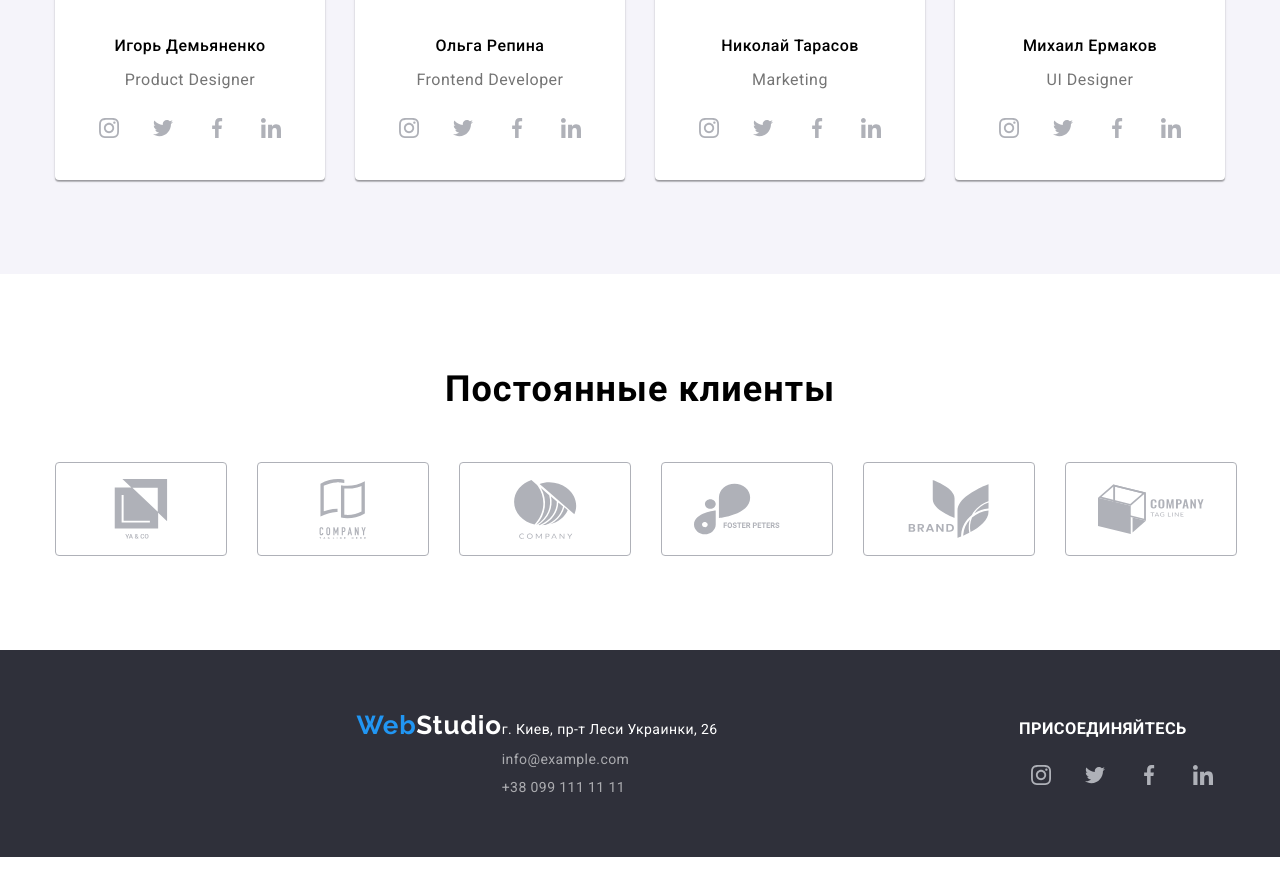
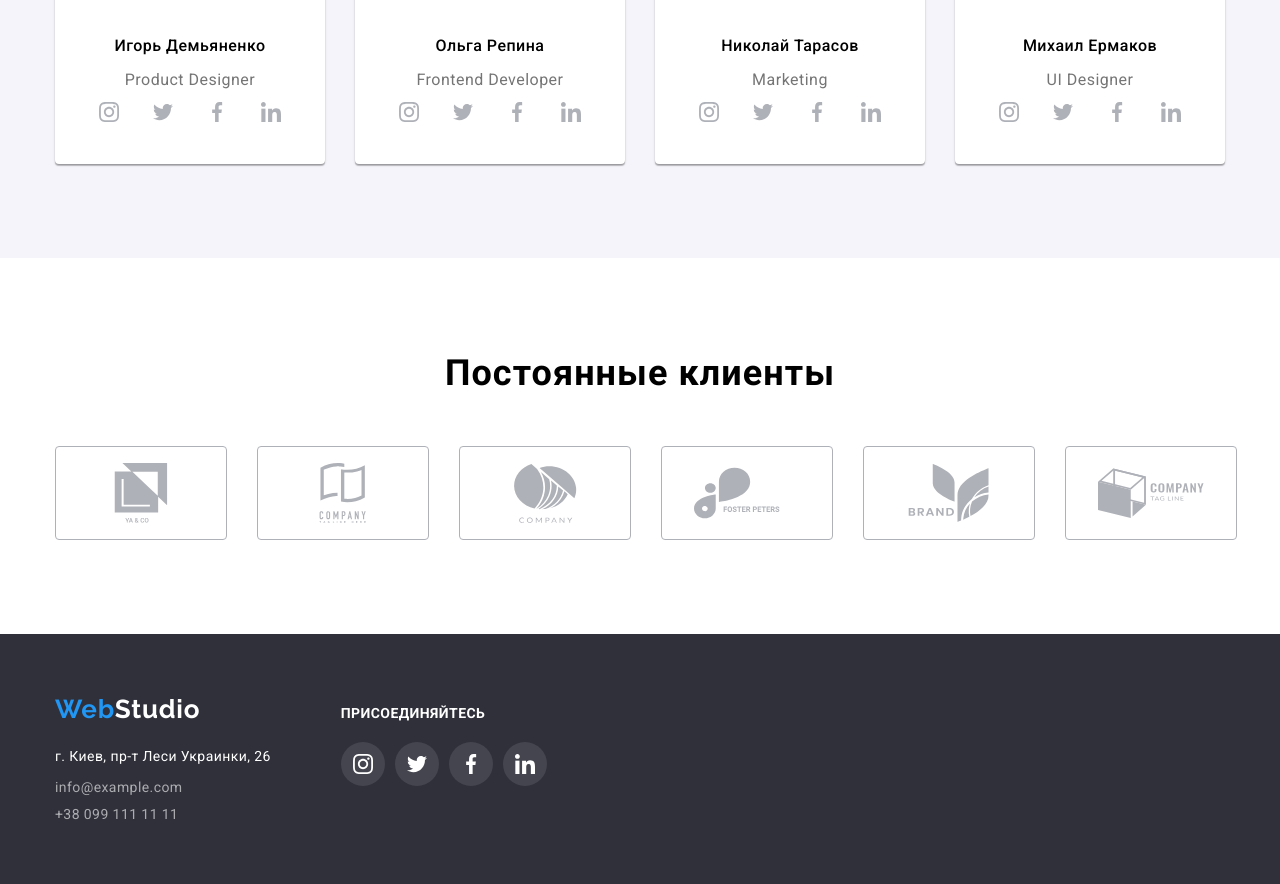
Before and after one commit to V-Full-stack/goit-markup-hw-04, a plain HTML site: page index.html in a window 1280 px wide. Shown: the part 2054-2938 px from the top of the page. Before the commit the page ends 2911 px from the top, so only its background shows below. Drawn offline with nearby package versions, Linux system fonts and the light colour scheme.

Commit message:
Студия-finished

```diff
--- a/CSS/styles.css
+++ b/CSS/styles.css
@@ -353,7 +353,6 @@ color: #2196F3; */
 }
 
 .social-icons {
-  margin-top: 16px;
   margin-left: -10px;
   display: inline-flex;
 }
@@ -371,11 +370,18 @@ color: #2196F3; */
   align-items: center;
   justify-content: center;
   color: #afb1b8;
+  transition: background-color 300ms cubic-bezier(0.4, 0, 0.2, 1),
+    color 300ms cubic-bezier(0.4, 0, 0.2, 1);
 }
 
 .social-icons-svg {
   fill: currentColor;
   transition: fill 300ms cubic-bezier(0.4, 0, 0.2, 1);
+}
+
+.social-icons-link-footer {
+  background: rgba(255, 255, 255, 0.1);
+  color: #ffffff;
 }
 
 .social-icons-link:hover,
@@ -456,6 +462,7 @@ color: #2196F3; */
   border: 1px solid #afb1b8;
   box-sizing: border-box;
   border-radius: 4px;
+  transition: color 250ms cubic-bezier(0.4, 0, 0.2, 1);
 }
 
 .customers-link-list:hover,
@@ -471,7 +478,7 @@ color: #2196F3; */
 /* --- >> Подвал << --- */
 
 footer .container {
-  display: flex;
+  /* display: flex; */
   align-items: baseline;
 }
 
@@ -536,12 +543,17 @@ footer {
 }
 
 .social-title {
+  margin-bottom: 20px;
   font-family: Roboto;
   font-style: normal;
   font-weight: bold;
   font-size: 14px;
-  line-height: 16px;
+  line-height: 1.14;
   letter-spacing: 0.03em;
   text-transform: uppercase;
   color: var(--secondary-title-color);
 }
+
+.social-title-box {
+  margin-left: 70px;
+}
--- a/Portfolio/CSS/styles.css
+++ b/Portfolio/CSS/styles.css
@@ -429,13 +429,19 @@ footer .logo {
 /* присоединяйтесь */
 
 .social-title {
-  margin-left: 70px;
-  font-weight: 700;
+  margin-bottom: 20px;
+  font-family: Roboto;
+  font-style: normal;
+  font-weight: bold;
   font-size: 14px;
-  line-height: 1.17;
+  line-height: 1.14;
   letter-spacing: 0.03em;
   text-transform: uppercase;
   color: var(--alt-title-color);
+}
+
+.social-title-box {
+  margin-left: 70px;
 }
 
 .social-icons {
--- a/index.html
+++ b/index.html
@@ -377,7 +377,7 @@
 <footer>
     <!-- footer-box dark-bg -->
     <div class="footer-container container">
-        <div class="logo-address dark-bg container">
+        <div class="logo-address">
             <a href="/index.html" class="logo list col-logo-footer">
                 <span class="logo-accent">Web</span>Studio</a>
             <address class="address">
@@ -398,11 +398,11 @@
 
           <!-- присоединяйтесь -->
 
-        <div class="social-title soc-container">
-            <h3>присоединяйтесь</h3>
+        <div class="social-title-box">
+            <h3 class="social-title">присоединяйтесь</h3>
             <ul class="social-icons list">
                 <li class="socials-icons-item">
-                    <a href="" class="social-icons-link" target="blank" rel="noopener noreferrer">
+                    <a href="" class="social-icons-link social-icons-link-footer" target="blank" rel="noopener noreferrer">
                         <svg width="20px" height="20px" class="social-icons-svg">
                             <use href="./images/icons.svg/sprite.svg#icon-instagram">
                             </use>
@@ -410,21 +410,21 @@
                     </a>
                 </li>
                 <li class="socials-icons-item">
-                    <a href="" class="social-icons-link" target="blank" rel="noopener noreferrer">
+                    <a href="" class="social-icons-link social-icons-link-footer" target="blank" rel="noopener noreferrer">
                         <svg class="social-icons-svg" width="20px" height="20px">
                             <use href="./images/icons.svg/sprite.svg#icon-twitter"></use>
                         </svg>
                     </a>
                 </li>
                 <li class="socials-icons-item">
-                    <a href="" class="social-icons-link" target="blank" rel="noopener noreferrer">
+                    <a href="" class="social-icons-link social-icons-link-footer" target="blank" rel="noopener noreferrer">
                         <svg class="social-icons-svg" width="20px" height="20px">
                             <use href="./images/icons.svg/sprite.svg#icon-facebook"></use>
                         </svg>
                     </a>
                 </li>
                 <li class="socials-icons-item">
-                    <a href="" class="social-icons-link" target="blank" rel="noopener noreferrer">
+                    <a href="" class="social-icons-link social-icons-link-footer" target="blank" rel="noopener noreferrer">
                         <svg class="social-icons-svg" width="20px" height="20px">
                             <use href="./images/icons.svg/sprite.svg#icon-linkedin"></use>
                         </svg>
```
Also changed, not shown: Portfolio/portfolio.html (+2 -2 lines).
